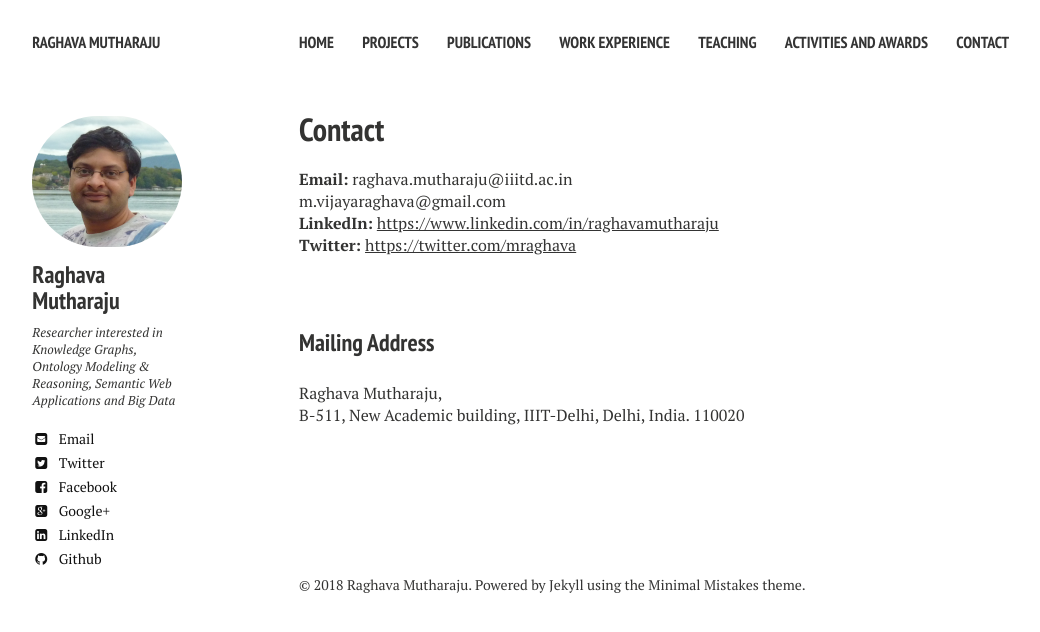
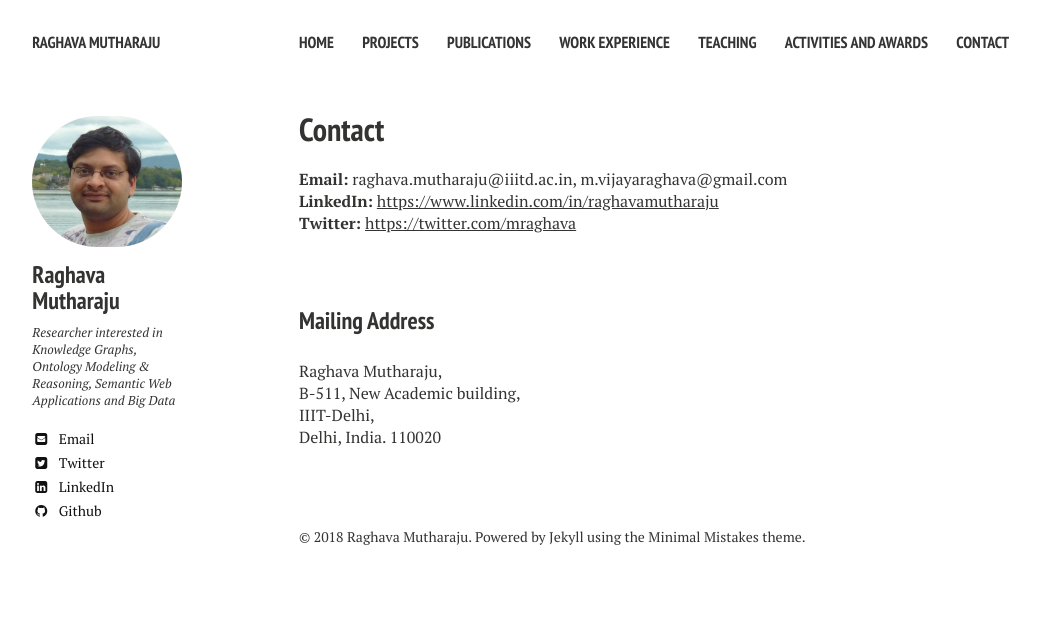
Before and after one commit to raghavam/raghavam.github.io, a Jekyll site: the page built from contact.md, in a window 1280 px wide. Shown: the top 632 px of the page, without its empty margins (21-1061 px from the left). Built offline with Jekyll 4.4.1, drawn with Linux system fonts in a browser that asks for light colours; nearby versions of some CDN libraries; part of the change alters nothing that is shown.

Commit message:
updated contact and config

```diff
--- a/_config.yml
+++ b/_config.yml
@@ -29,12 +29,12 @@ owner:
   name: Raghava Mutharaju
   avatar: bio-photo.jpg
   bio: "Researcher interested in Knowledge Graphs, Ontology Modeling & Reasoning, Semantic Web Applications and Big Data"
-  email: m.vijayaraghava@gmail.com
+  email: raghava.mutharaju@iiitd.ac.in
   disqus-shortname:
   twitter: mraghava
-  facebook: raghava.mutharaju
+  facebook:
   google:
-    plus: RaghavaMutharaju
+    plus:
     analytics:
     verify:
     ad-client:
--- a/contact.md
+++ b/contact.md
@@ -4,8 +4,7 @@ title: Contact
 share: false
 ---
 
-**Email:** raghava.mutharaju@iiitd.ac.in
-           m.vijayaraghava@gmail.com
+**Email:** raghava.mutharaju@iiitd.ac.in, m.vijayaraghava@gmail.com
 **LinkedIn:** <a href="https://www.linkedin.com/in/raghavamutharaju" target="_blank">https://www.linkedin.com/in/raghavamutharaju</a>
 **Twitter:** <a href="https://twitter.com/mraghava" target="_blank">https://twitter.com/mraghava</a>
 
```
